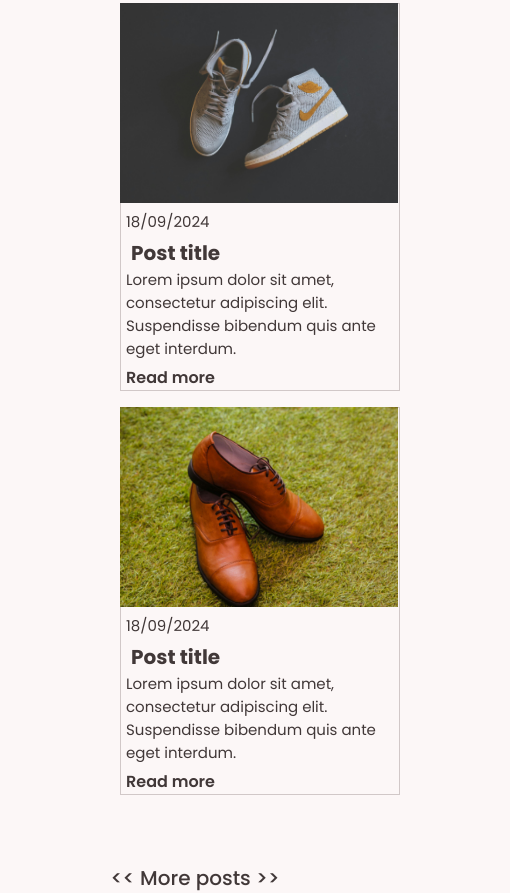
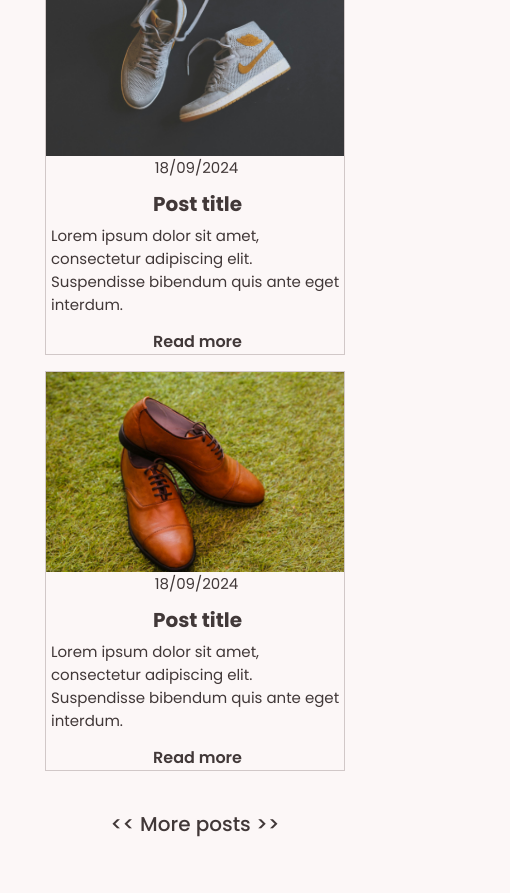
Before and after one commit to Giovanni-Rodrigues/Html-Css-Js-Projects, a plain HTML site: page blog-section/index.html in a window 390 px wide. Shown: the part 631-1524 px from the top of the page, 510 px wide, since content can reach past the window. After the commit the page ends 1500 px from the top, so only its background shows below. Drawn offline with Linux system fonts and the light colour scheme.

Commit message:
Responsive design

```diff
--- a/blog-section/style.css
+++ b/blog-section/style.css
@@ -9,11 +9,13 @@
 
 .header {
     display: flex;
+    align-items: center;
     justify-content: center;
-    align-items: center;
     flex-direction: column;
     margin-top: 20px;
     padding: 20px;
+    top: 50%;
+    left: 50%;
 }
 
 .header p {
@@ -40,13 +42,15 @@
     margin: 8px;
     align-items: center;
     border: 1px solid #d1c8c8;
+    display: flex;
+    flex-direction: column;
+    align-items: center;
+    justify-content: center;
 }
 
 .section img {
     width: 100%;
     height: 200px;
-    margin-left: -1px;
-    margin-top: -1px;
 }
 
 .section p {
@@ -94,22 +98,30 @@
     color: #b46c6c;
 }
 
-@media (max-width:950px) {
+@media (max-width:750px) {
     .posts {
         flex-direction: column;
         align-items: center;
         justify-content: center;
         width: 600px;
     }
-
-    .section {
-        width: 70%;
-        object-fit: none;
-    }
 }
 
 @media (max-width: 650px){
     .posts {
-        width: 500px;
+        width: 100%;
+        justify-content: center;
+        align-items: center;
+        margin: 0;
+        padding: 0;
+    }
+
+    .header {
+        width: 100%;
+    }
+
+    .more {
+        margin-bottom: 30px;
+        margin-top: 30px;
     }
 }
```
